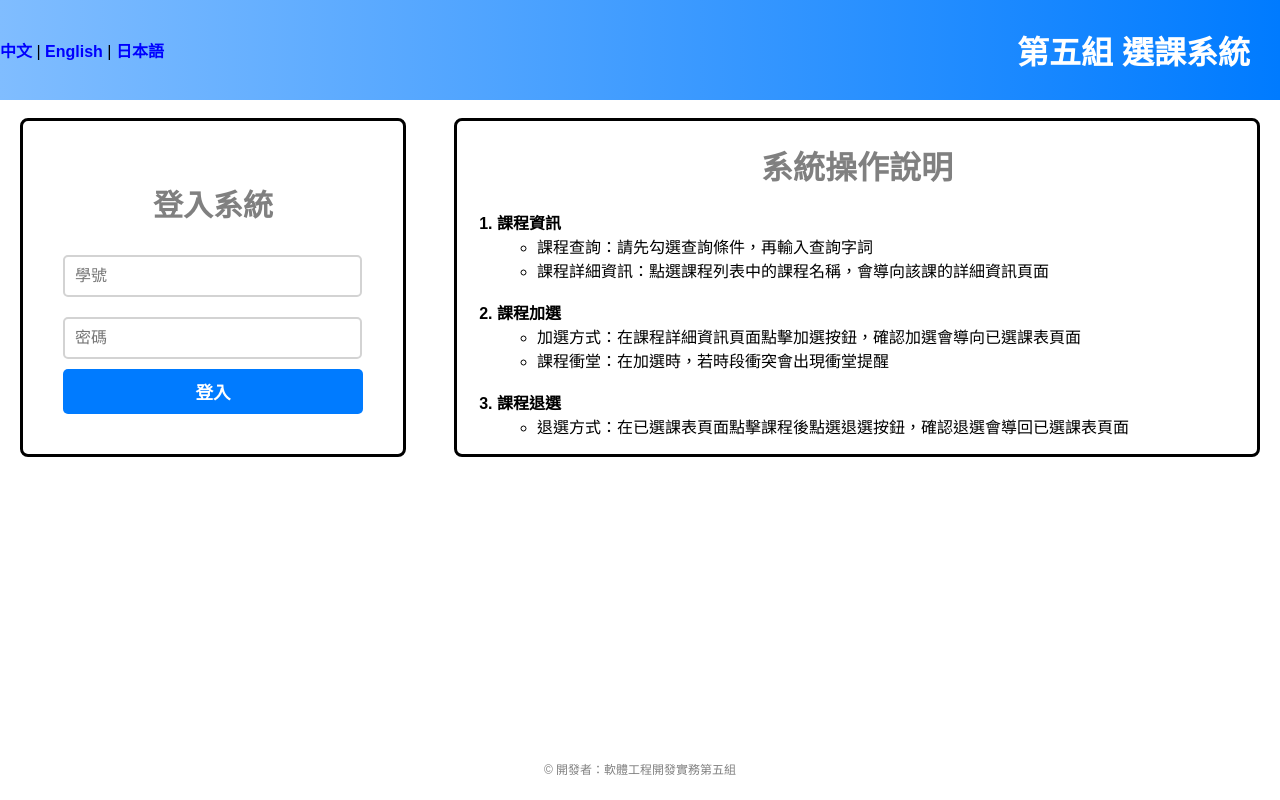
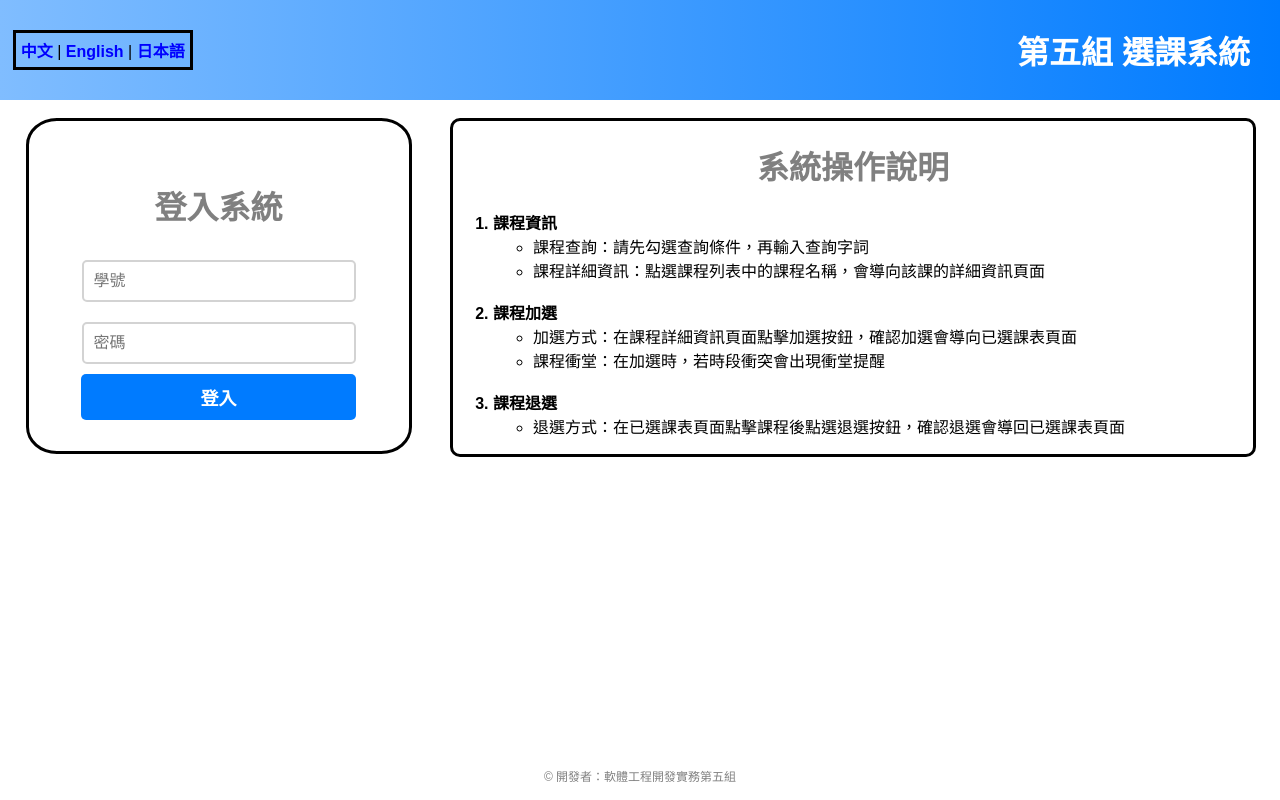
Before and after one commit to Fonzzznkk/D1149665, a Django app: page / in a window 1280 px wide. Run offline with Django 5.2, Linux system fonts and the light colour scheme; some libraries are stand-ins or nearby versions.

Commit message:
update login page

```diff
--- a/software/mysite/myapp/templates/myapp/login.html
+++ b/software/mysite/myapp/templates/myapp/login.html
@@ -59,10 +59,18 @@
             color: white;
             justify-content: center;
         }
+        /*語言*/
+        .language {
+            position: relative;
+            left: 1%;
+            border: solid;
+            padding: 5px;
+        }
         .language a {
             color: blue;
             text-decoration: none;
             font-weight: bold;
+            transition: 0.3s;
         }
         .language a:hover {
             color: red;
@@ -70,59 +78,60 @@
         /*頁中*/
         .container {
             display: flex;
+            height: auto;
         }
         /*登入框*/
         .login-form {
+            position: relative;
+            left: 2%;
+            text-align: center;
             background-color: white;
             border: solid;
-            border-collapse: collapse;
-            border-radius: 8px;
-            margin-right: auto;
-            margin-left: 20px;
+            border-radius: 8%;
             width: 300px;
+            height: 250px;
             padding: 40px;
         }
         .login-form h1 {
-            text-align: center;
-            font-size: 30px;
             color: gray;
         }
         .login-form input {
             border: 2px solid lightgray;
             border-radius: 5px;
-            width: 275px;
+            width: 250px;
             font-size: 16px;
             padding: 10px;
             margin: 10px 0;
-            transition: border 0.3s;
+            transition: 0.3s;
         }
         .login-form input:focus {
-            border-color: black;
+            border-color: #007bff;
             outline: none;
         }
         .login-form button {
-            width: 100%;
+            width: 275px;
             padding: 10px;
             background-color: #007bff;
             border: none;
             border-radius: 5px;
             color: white;
-            font-size: 1.1em;
+            font-size: 18px;
             cursor: pointer;
-            transition: background 0.3s;
+            transition: 0.3s;
         }
         .login-form button:hover {
             background-color: #0056b3;
         }
         /*操作說明*/
         .announcement {
+            position: relative;
+            left: 5%;
             background-color: white;
-            border-radius: 8px;
+            border-radius: 10px;
             border-collapse: collapse;
             border: solid;
             width: 800px;
-            margin-right: 20px;
-            margin-left: auto;
+
         }
         .announcement h1 {
             text-align: center;
@@ -131,7 +140,7 @@
         /*頁尾*/
         .footer {
             position: absolute;
-            top: 95%;
+            bottom: 2%;
             left: 0;
             right: 0;
             text-align: center;
```
